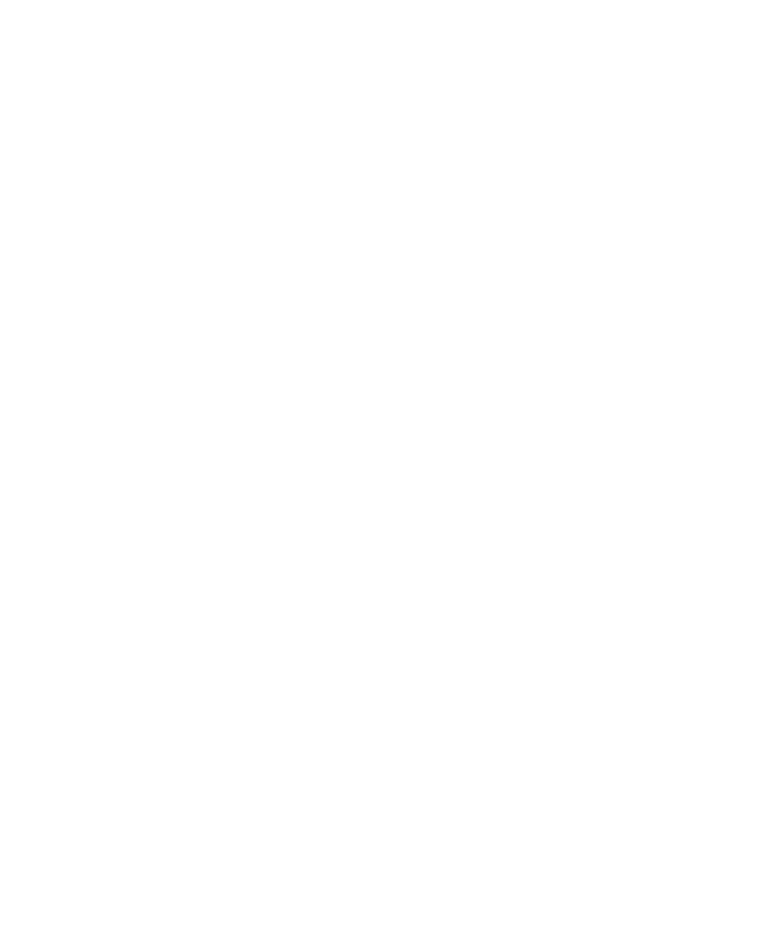
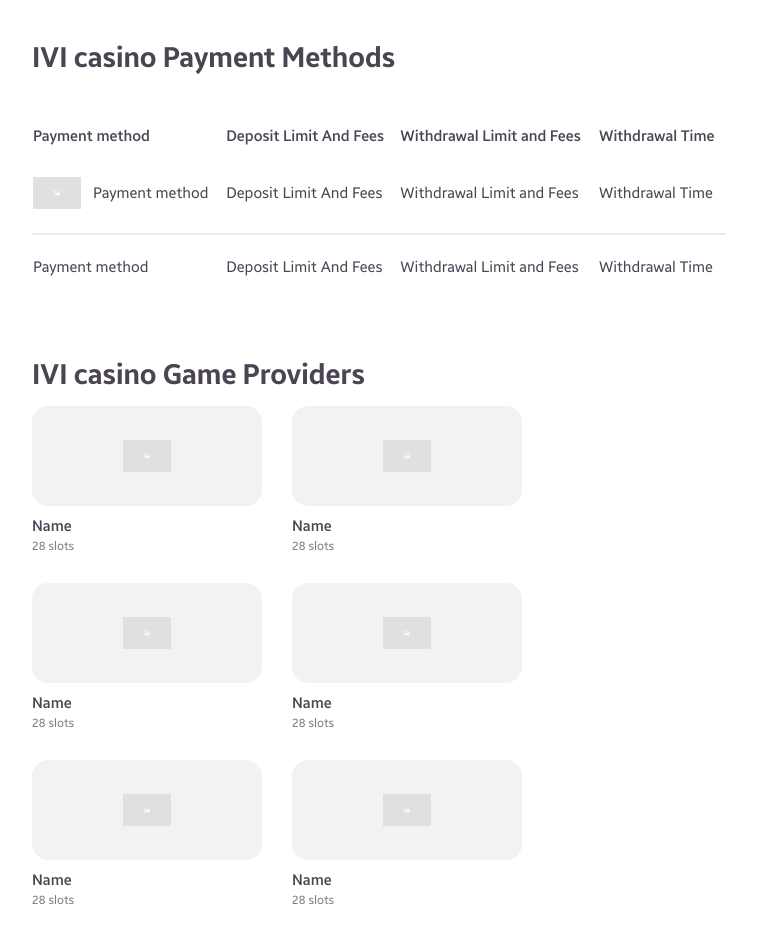
Before and after one commit to stoura90/Optimobet-website, a Next.js app: page /casinos/0 in a window 1280 px wide. Shown: the part 2480-3422 px from the top of the page, without its empty margins (426-1183 px from the left). Before the commit the page ends 2456 px from the top, so only its background shows below. Built offline with nearby package versions, Linux system fonts and the light colour scheme.

Commit message:
casino page

```diff
--- a/pages/casinos/[casino].js
+++ b/pages/casinos/[casino].js
@@ -136,6 +136,173 @@ export default function CasinoPage({ casino }) {
                     <BonusBlock />
                     <BonusBlock />
                 </div>
+                <div className={styles.paymentTableBlock}>
+                    <span className={styles.paymentTableHeader}>
+                        IVI casino Payment Methods
+                    </span>
+                    <table className={styles.paymentTable}>
+                        <thead>
+                            <tr>
+                                <th>
+                                    Payment method
+                                </th>
+                                <th>
+                                    Deposit Limit And Fees
+                                </th>
+                                <th>
+                                    Withdrawal Limit and Fees
+                                </th>
+                                <th>
+                                    Withdrawal Time
+                                </th>
+                            </tr>
+                        </thead>
+                        <tbody>
+                            <tr>
+                                <td>
+                                    <div className={styles.payment}>
+                                        <Image
+                                            src="/placeholder.png"
+                                            width={48}
+                                            height={32}
+                                        />
+                                        Payment method
+                                    </div>
+                                </td>
+                                <td>
+                                    Deposit Limit And Fees
+                                </td>
+                                <td>
+                                    Withdrawal Limit and Fees
+                                </td>
+                                <td>
+                                    Withdrawal Time
+                                </td>
+                            </tr>
+                            <tr>
+                                <td>
+                                    Payment method
+                                </td>
+                                <td>
+                                    Deposit Limit And Fees
+                                </td>
+                                <td>
+                                    Withdrawal Limit and Fees
+                                </td>
+                                <td>
+                                    Withdrawal Time
+                                </td>
+                            </tr>
+                        </tbody>
+                    </table>
+                </div>
+                <div className={styles.providers}>
+                    <span className={styles.providersHeader}>
+                        IVI casino Game Providers
+                    </span>
+                    <div className={styles.providerCard}>
+                        <div className={styles.provider}>
+                            <Image
+                                src="/placeholder.png"
+                                width={48}
+                                height={32}
+                            />
+                        </div>
+                        <div className={styles.providerInfo}>
+                            <span className={styles.providerName}>
+                                Name
+                            </span>
+                            <span className={styles.providerCount}>
+                                28 slots
+                            </span>
+                        </div>
+                    </div>
+                    <div className={styles.providerCard}>
+                        <div className={styles.provider}>
+                            <Image
+                                src="/placeholder.png"
+                                width={48}
+                                height={32}
+                            />
+                        </div>
+                        <div className={styles.providerInfo}>
+                            <span className={styles.providerName}>
+                                Name
+                            </span>
+                            <span className={styles.providerCount}>
+                                28 slots
+                            </span>
+                        </div>
+                    </div>
+                    <div className={styles.providerCard}>
+                        <div className={styles.provider}>
+                            <Image
+                                src="/placeholder.png"
+                                width={48}
+                                height={32}
+                            />
+                        </div>
+                        <div className={styles.providerInfo}>
+                            <span className={styles.providerName}>
+                                Name
+                            </span>
+                            <span className={styles.providerCount}>
+                                28 slots
+                            </span>
+                        </div>
+                    </div>
+                    <div className={styles.providerCard}>
+                        <div className={styles.provider}>
+                            <Image
+                                src="/placeholder.png"
+                                width={48}
+                                height={32}
+                            />
+                        </div>
+                        <div className={styles.providerInfo}>
+                            <span className={styles.providerName}>
+                                Name
+                            </span>
+                            <span className={styles.providerCount}>
+                                28 slots
+                            </span>
+                        </div>
+                    </div>
+                    <div className={styles.providerCard}>
+                        <div className={styles.provider}>
+                            <Image
+                                src="/placeholder.png"
+                                width={48}
+                                height={32}
+                            />
+                        </div>
+                        <div className={styles.providerInfo}>
+                            <span className={styles.providerName}>
+                                Name
+                            </span>
+                            <span className={styles.providerCount}>
+                                28 slots
+                            </span>
+                        </div>
+                    </div>
+                    <div className={styles.providerCard}>
+                        <div className={styles.provider}>
+                            <Image
+                                src="/placeholder.png"
+                                width={48}
+                                height={32}
+                            />
+                        </div>
+                        <div className={styles.providerInfo}>
+                            <span className={styles.providerName}>
+                                Name
+                            </span>
+                            <span className={styles.providerCount}>
+                                28 slots
+                            </span>
+                        </div>
+                    </div>
+                </div>
             </div>
         </div>
     )
--- a/styles/pages/CasinoPage.module.css
+++ b/styles/pages/CasinoPage.module.css
@@ -195,3 +195,82 @@
     flex-direction: column;
     gap: 20px;
 }
+.paymentTableBlock{
+    display: flex;
+    flex-direction: column;
+    gap: 46px;
+}
+.paymentTableHeader{
+    font: normal normal bold 28px/45px Samsung Sans;
+    letter-spacing: 0px;
+    color: #4B4453;
+}
+.paymentTable{
+    text-align: left;
+    border-collapse: collapse;
+}
+.paymentTable th {
+    font: normal normal 500 15px/17px Samsung Sans;
+    letter-spacing: 0px;
+    color: #4B4453;
+}
+.paymentTable thead tr th{
+    padding-bottom: 8px;
+}
+.paymentTable tbody td{
+    padding-top: 24px;
+    padding-bottom: 24px;
+    font: normal normal normal 15px/17px Samsung Sans;
+    letter-spacing: 0px;
+    color: #4B4453;
+}
+.payment{
+    display: flex;
+    align-items: center;
+    gap: 12px;
+}
+.paymentTable tbody tr:not(:last-child){
+    border-bottom: 2px solid #4B44531A;
+}
+.providers{
+    display: flex;
+    gap: 30px;
+    flex-wrap: wrap;
+    margin-bottom: 142px;
+}
+.providersHeader{
+    font: normal normal bold 28px/30px Samsung Sans;
+    letter-spacing: 0px;
+    color: #4B4453;
+    width: 100%;
+    margin-bottom: -14px;
+}
+.providerCard{
+    display: flex;
+    flex-direction: column;
+    gap: 12px;
+}
+.providerInfo{
+    display: flex;
+    flex-direction: column;
+    gap: 4px;
+}
+.providerName{
+    font: normal normal 500 15px/17px Samsung Sans;
+    letter-spacing: 0px;
+    color: #4B4453;
+}
+.providerCount{
+    font: normal normal normal 12px/14px Samsung Sans;
+    letter-spacing: 0px;
+    color: #4B4453B3;
+}
+.provider{
+    display: flex;
+    justify-content: center;
+    align-items: center;
+    width: 230px;
+    height: 100px;
+    background: #F2F2F2 0% 0% no-repeat padding-box;
+    border-radius: 16px;
+}
```
